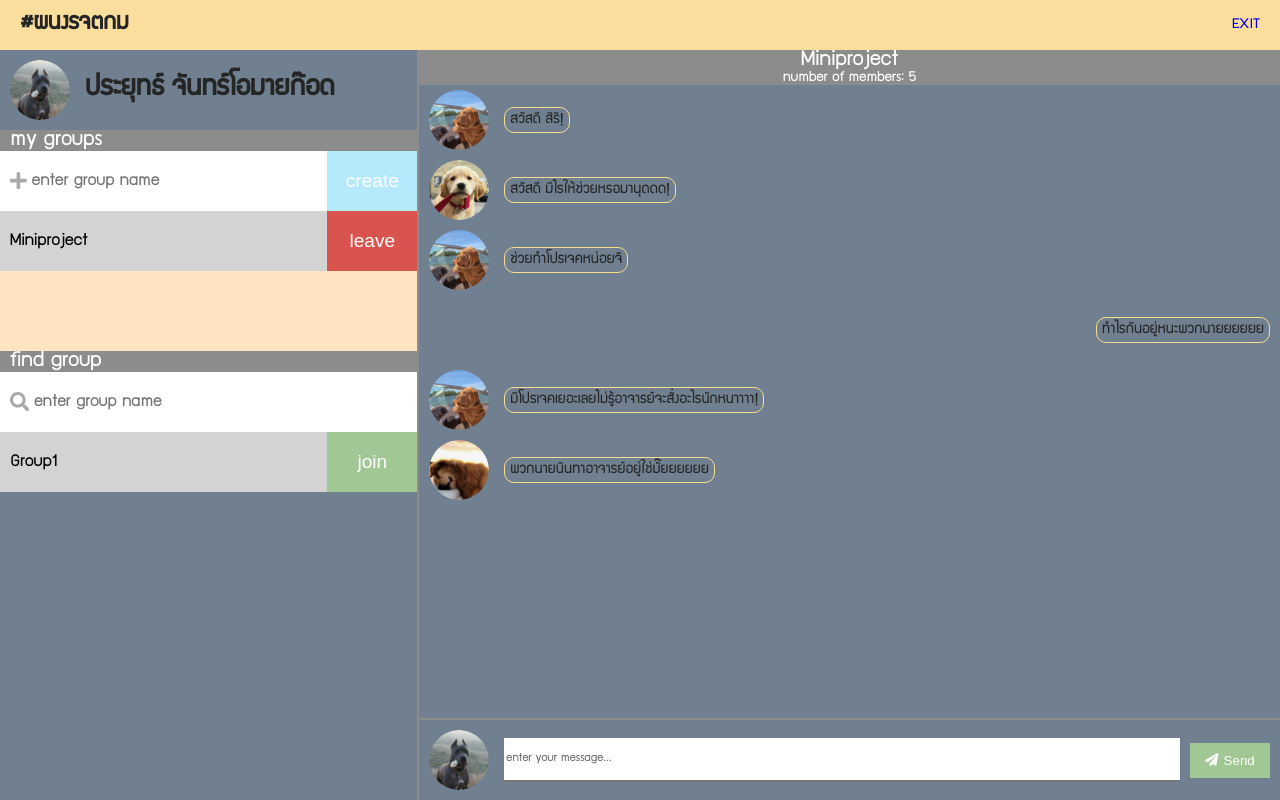
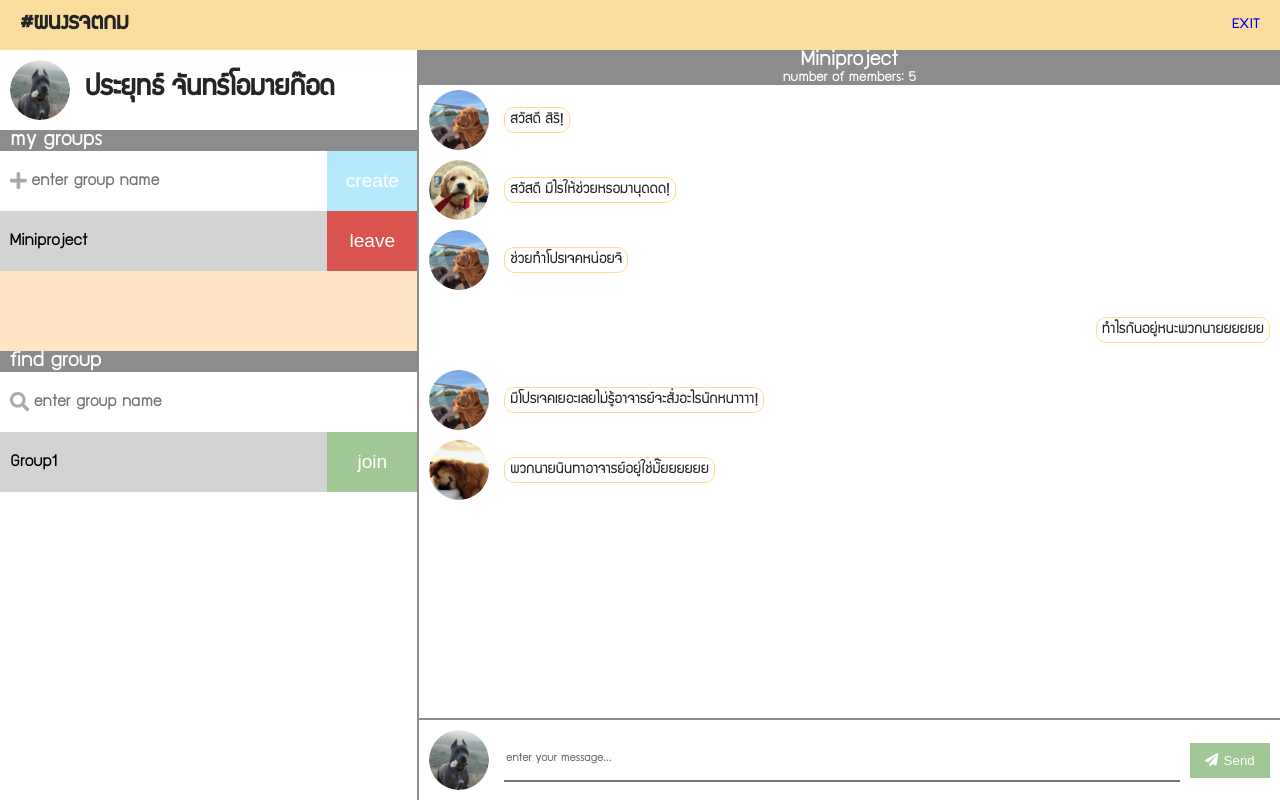
Before and after one commit to Nackalalalong/groupChat_frontend, a React (Create React App) app: page /chatpage in a window 1280 px wide. Built offline with nearby package versions, Linux system fonts and the light colour scheme.

Commit message:
fix ChatPage background color

```diff
--- a/src/components/ChatArea.css
+++ b/src/components/ChatArea.css
@@ -77,4 +77,5 @@
     border-radius: 10px;
     color: #252525;
     padding: 5px;
+    text-align: left;
 }
--- a/src/components/ChatPage.css
+++ b/src/components/ChatPage.css
@@ -10,7 +10,8 @@
   display: flex;
   flex-direction: row;
   flex-wrap: wrap;
-  overflow: hidden;
+  background-color: white !important;
+  /* overflow: hidden; */
 }
 
 .side-area-container {
```
Also changed, not shown: src/App.js (line endings or trailing spaces).
